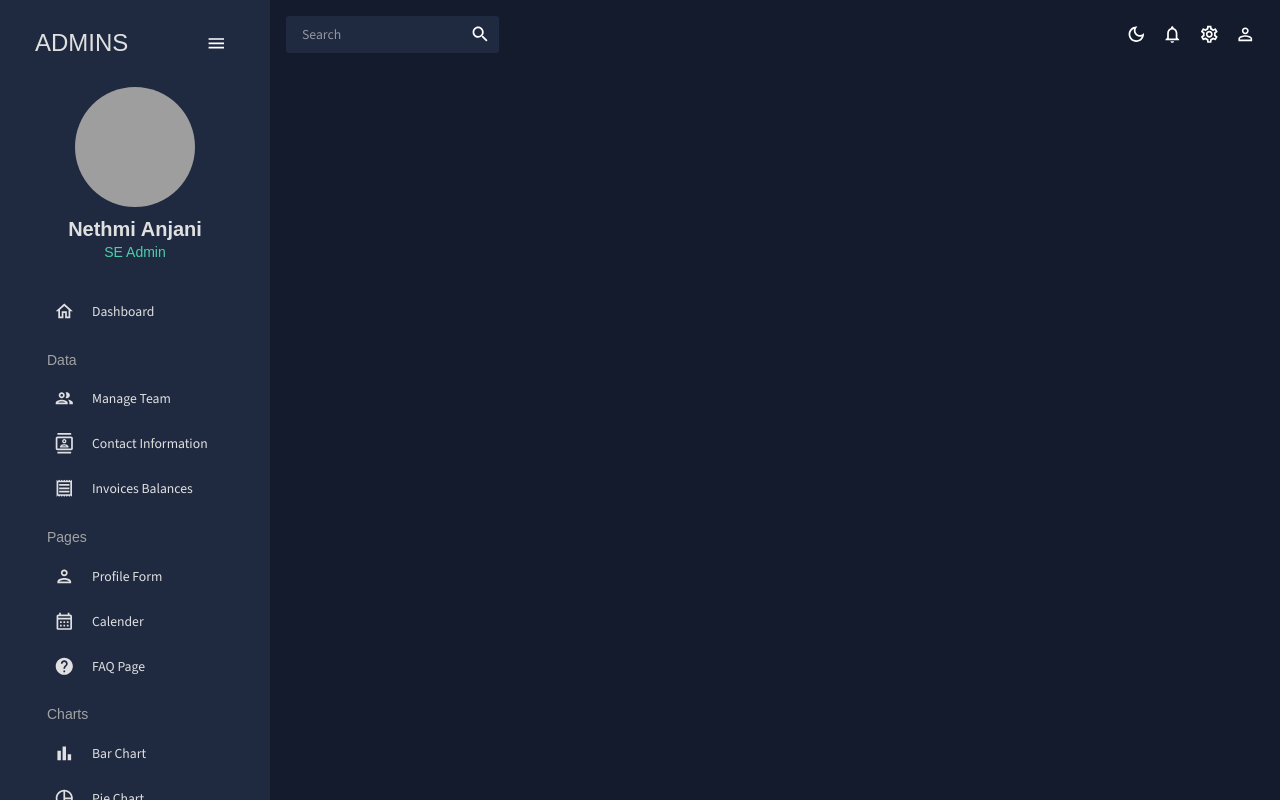
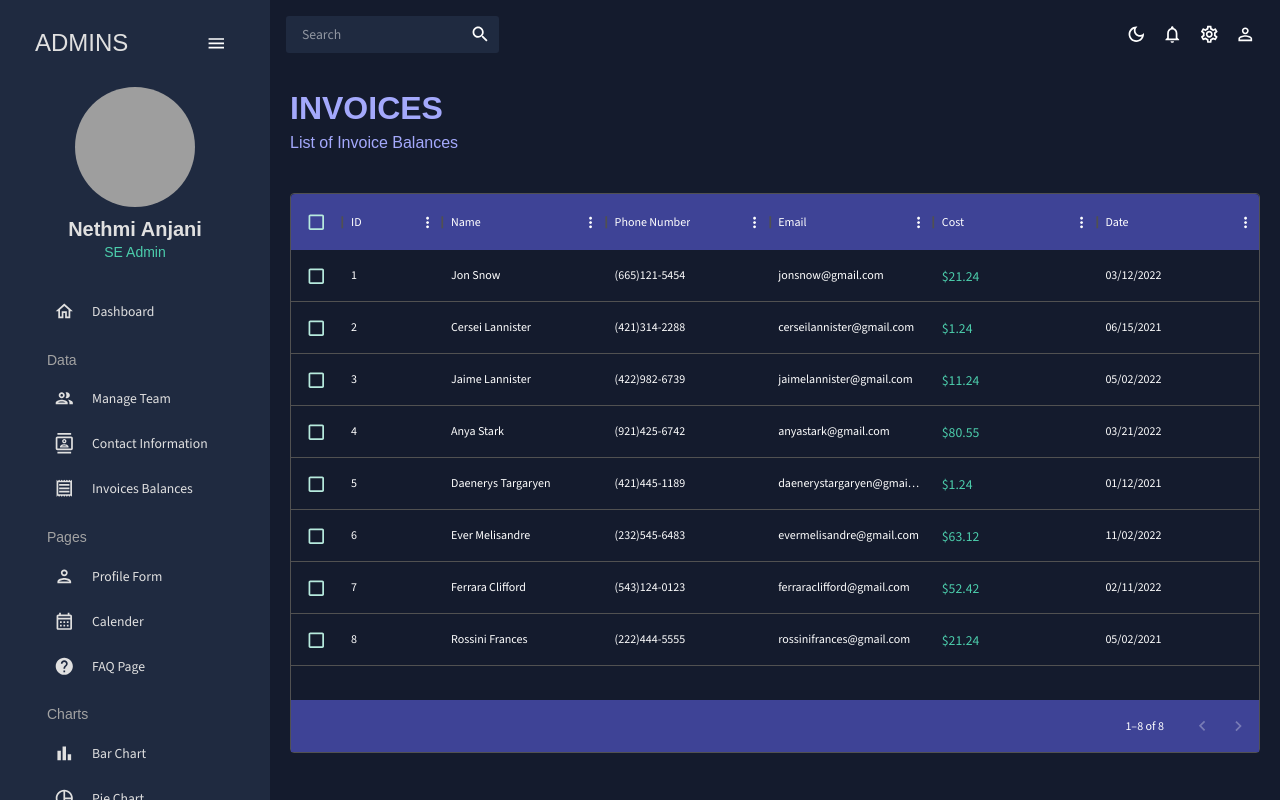
Before and after one commit to 99anjani/AdminDashBoard, a React (Create React App) app: page /invoices in a window 1280 px wide. Built offline with nearby package versions, Linux system fonts and the light colour scheme; grey boxes are pictures that could not be loaded.

Commit message:
Invoice Development

```diff
--- a/src/App.js
+++ b/src/App.js
@@ -6,6 +6,7 @@
 import Dashboard from "./Scenes/dashboard";
 import { useState } from "react";
 import Team from "./Scenes/team";
+import Invoices from "./Scenes/invoices";
 
 function App() {
   const [theme, colorMode] = useMode();
@@ -21,6 +22,7 @@
           <Routes>
               <Route path="/" element={<Dashboard />} />
               <Route path="/team" element={<Team/>}/>
+              <Route path="/invoices" element={<Invoices/>}/>
           </Routes>
           </main>
         </div>
--- /dev/null
+++ b/src/Scenes/invoices/index.jsx
@@ -0,0 +1,89 @@
+import { Box ,Typography, useTheme } from "@mui/material";
+import { DataGrid } from '@mui/x-data-grid';
+import { tokens } from "../../theme";
+import Header from "../../Components/header";
+import { mockDataInvoices } from './../../Data/mockData';
+
+const Invoices = () => {
+    const theme= useTheme();
+    const colors=tokens(theme.palette.mode);
+
+    const column=[
+        {
+            field: "id",
+            headerName: "ID"
+        },
+        {
+            field: "name",
+            headerName: "Name",
+            flex:1,
+            cellClassName: 'name-column--cell'
+        },
+        {
+            field: "phone",
+            headerName: "Phone Number",
+            flex: 1
+        },
+        {
+            field: "email",
+            headerName:"Email",
+            flex:1
+        },
+        {
+            field: "cost",
+            headerName:"Cost",
+            flex:1,
+            renderCell: (params) =>(
+                <Typography color={colors.greenAccent[500]}>
+                    ${params.row.cost}
+                </Typography>
+            )
+        },
+        {
+            field: "date",
+            headerName:"Date",
+            flex:1
+        }
+    ]
+
+    return(
+        <Box m="20px">
+            <Header
+                title="INVOICES"
+                subtitle="List of Invoice Balances"
+            />
+            <Box
+                m="40px 0 0 0"
+                height="70vh"
+                sx={{
+                    "& .MuiDataGrid-footerContainer": {
+                    borderTop: "none",
+                    backgroundColor: colors.blueAccent[700],
+                    },
+                    "& .MuiDataGrid-columnHeaders": {
+                      backgroundColor: colors.blueAccent[700],
+                      borderBottom: "none",
+                    },
+                    "& .MuiCheckbox-root":{
+                        color: `${colors.greenAccent[200]} !important`
+                    }
+                }}
+            >
+                <DataGrid
+                    checkboxSelection
+                    rows={mockDataInvoices}
+                    columns={column}
+                    initialState={{
+                        pagination: {
+                            paginationModel: {
+                            pageSize: 8,
+                            },
+                        },
+                    }}
+                />
+            </Box>
+        </Box>
+    )
+
+}
+export default Invoices;
--- a/src/Scenes/team/index.jsx
+++ b/src/Scenes/team/index.jsx
@@ -78,8 +78,20 @@
             <Box
                 m="40px 0 0 0"
                 height="70vh"
+                sx={{
+                    "& .MuiDataGrid-footerContainer": {
+                    borderTop: "none",
+                    backgroundColor: colors.blueAccent[700],
+                    },
+                    "& .MuiDataGrid-columnHeaders": {
+                      backgroundColor: colors.blueAccent[700],
+                      borderBottom: "none",
+                    },
+                }}
             >
-                <DataGrid rows={mockDataTeam} columns={column}
+                <DataGrid
+                    rows={mockDataTeam}
+                    columns={column}
                     initialState={{
                         pagination: {
                             paginationModel: {
```
Lines whose indentation alone changed are shown as unchanged.
